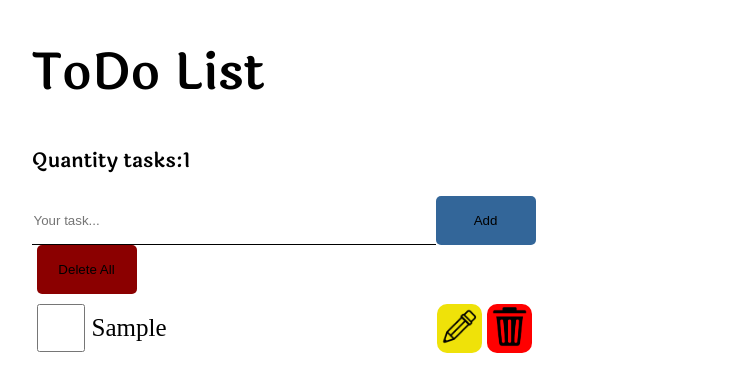
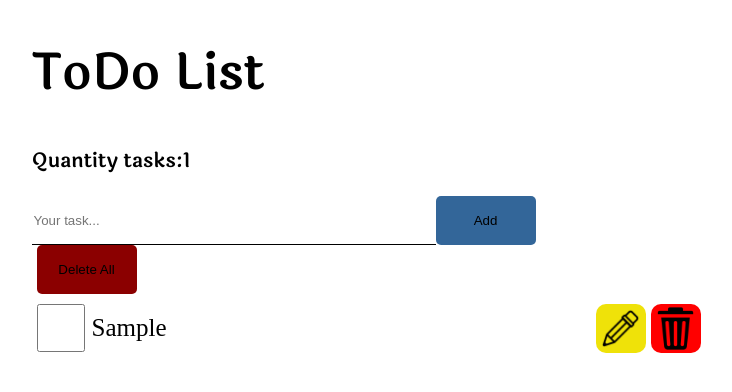
Before and after one commit to ArtemKamenskiy/Artem-Kamenskiy-homework, an Angular app in the folder ToDo/: page / in a window 1280 px wide. Both pictures are taken after typing "Sample" into the empty fields and a click on the button "Add". Shown: the top 392 px of the page, without its empty margins (306-1038 px from the left). Built offline with nearby package versions, Linux system fonts and the light colour scheme.

Commit message:
added focus at click

```diff
--- a/ToDo/src/app/app.component.css
+++ b/ToDo/src/app/app.component.css
@@ -9,12 +9,12 @@
   height: auto;
 }
 
-.h1_todo{
+.h1_todo {
   font-size: 50px;
   font-family: Laila-SemiBold, serif;
 }
 
-.p_todo{
+.p_todo {
   font-size: 20px;
   font-family: Laila-SemiBold, serif;
 }
@@ -40,14 +40,14 @@
 }
 
 .one {
-  width: 500px;
+  width: 700px;
   height: 49px;
   display: flex;
   margin-top: 10px;
 }
 
 .p_task {
-  width: 400px;
+  width: 300px;
   height: 45px;
   margin: 0;
   font-size: 25px;
@@ -89,3 +89,8 @@ label {
   border-radius: 20px;
   margin-right: 10px;
 }
+
+.editInput {
+  border: none;
+  width: 200px;
+}
--- a/ToDo/src/app/app.component.html
+++ b/ToDo/src/app/app.component.html
@@ -1,7 +1,7 @@
 <div class="wrapper">
   <h1 class="h1_todo">ToDo List</h1>
   <ng-container>
-  <p class="p_todo">Quantity tasks:<span *ngIf="tasks.length > 0">{{tasks.length}}</span></p>
+    <p class="p_todo">Quantity tasks:<span *ngIf="tasks.length > 0">{{tasks.length}}</span></p>
   </ng-container>
   <form [formGroup]="form" (submit)="submitForm()">
     <input class="input" placeholder="Your task..." formControlName="task">
@@ -13,7 +13,8 @@
       <input type="checkbox" class="check">
     </label>
     <p class="p_task">{{task}}</p>
-    <button class="edit"></button>
+    <input id="editInp" type="text" class="editInput" matInput>
+    <button class="edit" (click)="focusInput()"></button>
     <button class="delete" (click)="deleteTask(i)"></button>
   </div>
 </div>
--- a/ToDo/src/app/app.component.ts
+++ b/ToDo/src/app/app.component.ts
@@ -23,12 +23,14 @@ export class AppComponent {
   deleteTask(index: number) {
     this.tasks.splice(index, 1);
     localStorage.removeItem('tasks');
-    localStorage.clear();
   }
 
   deleteTaskAll(index: number) {
     this.tasks.splice(index, this.tasks.length);
-    localStorage.removeItem('tasks');
-    localStorage.clear();
   }
+
+  focusInput() {
+    document.getElementById('editInp').focus();
+  }
+
 }
```
